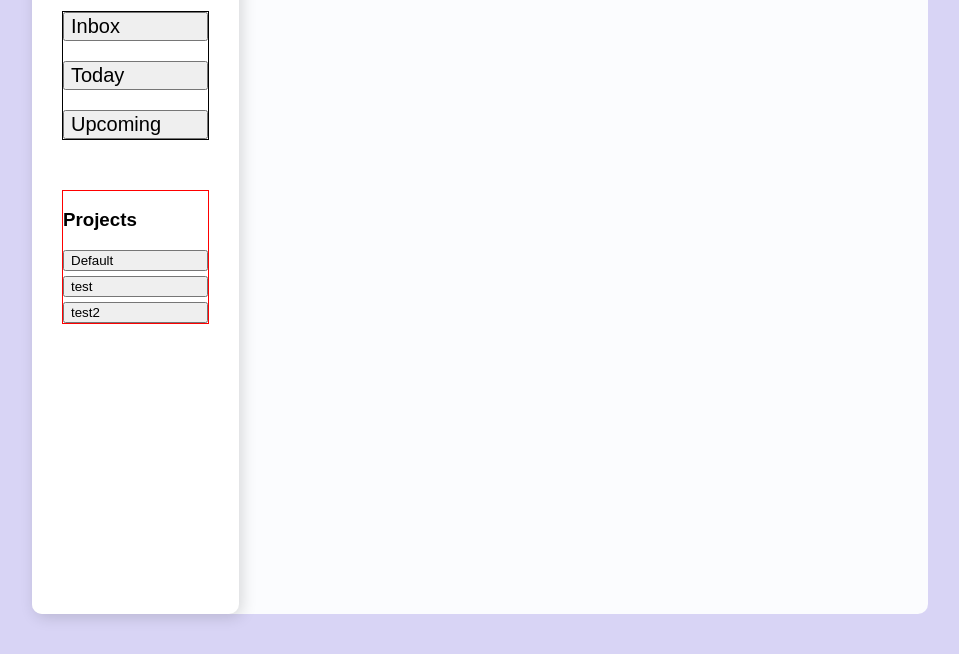
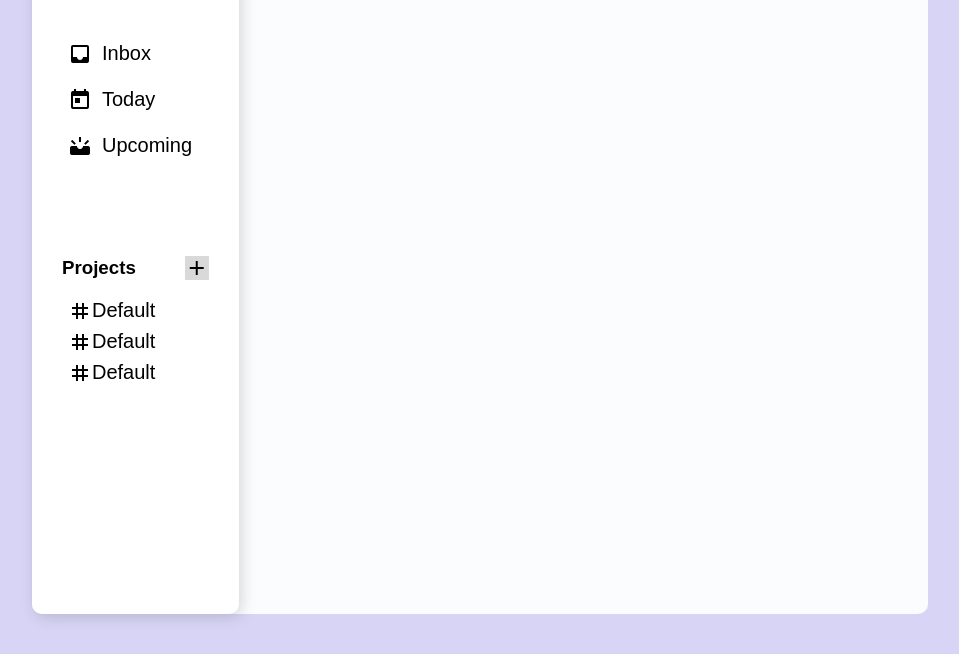
Before and after one commit to 2007MK/taskify, a website built with webpack: page src/template.html in a window 1280 px wide. Shown: the part 146-800 px from the top of the page, without its empty margins (160-1119 px from the left). Built offline with nearby package versions, Linux system fonts and the light colour scheme.

Commit message:
Add icons and some minor changes

```diff
--- a/src/dom.js
+++ b/src/dom.js
@@ -0,0 +1,16 @@
+import { inbox } from "./inbox";
+import { today } from "./today";
+import { upcoming } from "./upcoming";
+
+function navClick(e) {
+
+    let main = document.querySelector(".main");
+    main.innerHTML = "";
+    switch(e.currentTarget.id) {
+        case 'inbox' : inbox(); break;
+        case 'today' : today(); break;
+        case 'upcoming' : upcoming(); break;
+    }
+};
+
+export {navClick}
--- /dev/null
+++ b/src/inbox.js
@@ -0,0 +1,10 @@
+function inbox() {
+    let main = document.querySelector(".main");
+    let heading = document.createElement("h1");
+    heading.textContent = "Inbox";
+
+    main.appendChild(heading);
+}
+
+
+export { inbox }
--- a/src/index.js
+++ b/src/index.js
@@ -1,4 +1,4 @@
-import { initialLoad } from './initialLoad';
+import { render } from './render';
 import './styles.css';
 import { Todo } from './todo';
 import { Project } from './project';
--- a/src/initialLoad.js
+++ /dev/null
@@ -1,61 +0,0 @@
-export const initialLoad = (function () {
-  let container = document.querySelector(".container");
-
-  // Sidebar
-  let sidebar = document.createElement("div");
-  sidebar.className = "sidebar";
-
-  // Logo
-  let logo = document.createElement("h1");
-  logo.className = "logo";
-  logo.textContent = "Taskify";
-  sidebar.appendChild(logo);
-
-  // Navigation
-  let navContainer = document.createElement("div");
-  navContainer.className = "nav-container";
-  let navUl = document.createElement("ul");
-
-  ["Inbox", "Today", "Upcoming"].forEach((text) => {
-    let li = document.createElement("li");
-    let btn = document.createElement("button");
-    btn.textContent = text;
-    btn.className = "sidebar-btn";
-    li.appendChild(btn);
-    navUl.appendChild(li);
-  });
-
-  navContainer.appendChild(navUl);
-  sidebar.appendChild(navContainer);
-
-  // Projects Section
-  let projectsContainer = document.createElement("div");
-  projectsContainer.className = "projects-container";
-
-  let projectsHeading = document.createElement("h3");
-  projectsHeading.textContent = "Projects";
-  projectsContainer.appendChild(projectsHeading);
-
-  let projectsUl = document.createElement("ul");
-  projectsUl.id = "project-list";
-
-  ["Default", "test", "test2"].forEach((proj) => {
-    let li = document.createElement("li");
-    let btn = document.createElement("button");
-    btn.textContent = proj;
-    btn.className = "project-btn";
-    li.appendChild(btn);
-    projectsUl.appendChild(li);
-  });
-
-  projectsContainer.appendChild(projectsUl);
-  sidebar.appendChild(projectsContainer);
-
-  // Main content area
-  let main = document.createElement("div");
-  main.className = "main";
-
-  // Append to DOM
-  container.appendChild(sidebar);
-  container.appendChild(main);
-})();
--- a/src/projectManager.js
+++ b/src/projectManager.js
@@ -37,7 +37,9 @@ const projectManager = (function() {
     }
 
     // creates a default project where the todos go when no other projectName is provided
-    createProject("default");
+    createProject("Default");
+    createProject("Default");
+    createProject("Default");
 
     return {getProjects, createTodo, createProject, };
 })();
--- /dev/null
+++ b/src/render.js
@@ -0,0 +1,110 @@
+import { projectManager } from "./projectManager";
+import { navClick } from "./dom";
+import { inbox } from "./inbox";
+
+export const render = (function () {
+  let container = document.querySelector(".container");
+
+  // Sidebar
+  let sidebar = document.createElement("div");
+  sidebar.className = "sidebar";
+
+  // Logo
+  let logo = document.createElement("h1");
+  logo.className = "logo";
+  logo.textContent = "Taskify";
+  sidebar.appendChild(logo);
+
+  // Navigation
+  let navContainer = document.createElement("div");
+  navContainer.className = "nav-container";
+  let navUl = document.createElement("ul");
+
+const navItems = [
+  { text: "Inbox", icon: "inbox" },
+  { text: "Today", icon: "today" },
+  { text: "Upcoming", icon: "upcoming" }
+];
+
+navItems.forEach(({ text, icon }) => {
+  let li = document.createElement("li");
+  let btn = document.createElement("button");
+  btn.className = "sidebar-btn";
+  btn.id = text.toLowerCase();
+
+  // Create the icon span
+  let iconSpan = document.createElement("span");
+  iconSpan.className = "material-icons";
+  iconSpan.textContent = icon;
+
+  // Create the label span
+  let labelSpan = document.createElement("span");
+  labelSpan.textContent = text;
+
+  // Add both to the button
+  btn.appendChild(iconSpan);
+  btn.appendChild(labelSpan);
+
+  // Add click event
+  btn.addEventListener("click", (e) => navClick(e));
+
+  // Add button to list
+  li.appendChild(btn);
+  navUl.appendChild(li);
+});
+
+
+  // adding icons beside nav items
+
+
+  navContainer.appendChild(navUl);
+  sidebar.appendChild(navContainer);
+
+  // Projects Section
+  let projectsContainer = document.createElement("div");
+  projectsContainer.className = "projects-container";
+
+  let headingWrapper = document.createElement("div");
+    headingWrapper.className = "headingWrapper";
+    let projectsHeading = document.createElement("h3");
+    projectsHeading.textContent = "Projects";
+    let newProjectBtn = document.createElement("button");
+    newProjectBtn.id = "newProjectBtn"
+    newProjectBtn.setAttribute("class", "material-icons");
+    newProjectBtn.textContent = "add";
+
+  headingWrapper.appendChild(projectsHeading);
+  headingWrapper.appendChild(newProjectBtn);
+  projectsContainer.appendChild(headingWrapper);
+
+  let projectsUl = document.createElement("ul");
+  projectsUl.id = "project-list";
+
+  let projects = projectManager.getProjects();
+  projects.forEach((proj) => {
+    let li = document.createElement("li");
+    let btn = document.createElement("button");
+    let iconSpan = document.createElement("span");
+    iconSpan.setAttribute("class", "material-icons")
+    iconSpan.textContent = "tag";
+    let labelSpan = document.createElement("span");
+    labelSpan.textContent = proj.title;
+    btn.appendChild(iconSpan);
+    btn.appendChild(labelSpan);
+    btn.className = "project-btn";
+    li.appendChild(btn);
+    projectsUl.appendChild(li);
+  });
+
+  projectsContainer.appendChild(projectsUl);
+  sidebar.appendChild(projectsContainer);
+
+  // Main content area
+  let main = document.createElement("div");
+  main.className = "main";
+
+  // Append to DOM
+  container.appendChild(sidebar);
+  container.appendChild(main);
+  inbox(); // To open inbox by default on load
+})();
--- a/src/styles.css
+++ b/src/styles.css
@@ -44,7 +44,6 @@ ul {
   box-shadow: rgba(0, 0, 0, 0.15) 3px 3px 15px;
   display: flex;
   flex-direction: column;
-  align-items: center;
   padding: 8px 30px;
 }
 
@@ -54,6 +53,7 @@ ul {
 }
 
 .nav-container {
+  margin-top: 30px;
   width: 100%;
 }
 
@@ -62,7 +62,7 @@ ul {
   flex-direction: column;
   justify-content: center;
   gap: 20px;
-  border: 1px solid black;
+  /* border: 1px solid black; */
   padding: 0;
 }
 
@@ -70,14 +70,30 @@ ul {
   display: flex;
   width: 100%;
   font-size: 20px;
+  gap: 10px;
+  background-color: transparent;
+  border: none;
 }
 
 .projects-container {
-  margin-top: 50px;
-  border: 1px solid red;
+  margin-top: 80px;
+  /* border: 1px solid red; */
   width: 100%;
   display: flex;
   flex-direction: column;
+}
+
+.headingWrapper {
+  justify-content: space-between;
+  align-items: center;
+  display: flex;
+  flex-direction: row;
+}
+
+.headingWrapper > #newProjectBtn {
+  background-color: rgba(0, 0, 0, 0.15);
+  border: none;
+  padding: 0;
 }
 
 #project-list {
@@ -89,4 +105,15 @@ ul {
 .project-btn {
   display: flex;
   width: 100%;
+  border: none;
+  background-color: transparent;
 }
+
+.main {
+  margin: 0;
+  padding: 10px 30px;
+}
+
+.material-icons ~ span {
+  font-size: 20px;
+}
--- a/src/template.html
+++ b/src/template.html
@@ -3,6 +3,7 @@
 <head>
   <meta charset="UTF-8" />
   <title>Taskify</title>
+  <link href="https://fonts.googleapis.com/icon?family=Material+Icons" rel="stylesheet">
 </head>
 <body>
   <div class="container"></div>
--- /dev/null
+++ b/src/today.js
@@ -0,0 +1,9 @@
+function today() {
+let main = document.querySelector(".main");
+    let heading = document.createElement("h1");
+    heading.textContent = "Today";
+
+    main.appendChild(heading);
+};
+
+export { today }
--- /dev/null
+++ b/src/upcoming.js
@@ -0,0 +1,9 @@
+function upcoming() {
+    let main = document.querySelector(".main");
+    let heading = document.createElement("h1");
+    heading.textContent = "Upcoming";
+
+    main.appendChild(heading);
+};
+
+export {upcoming}
```
